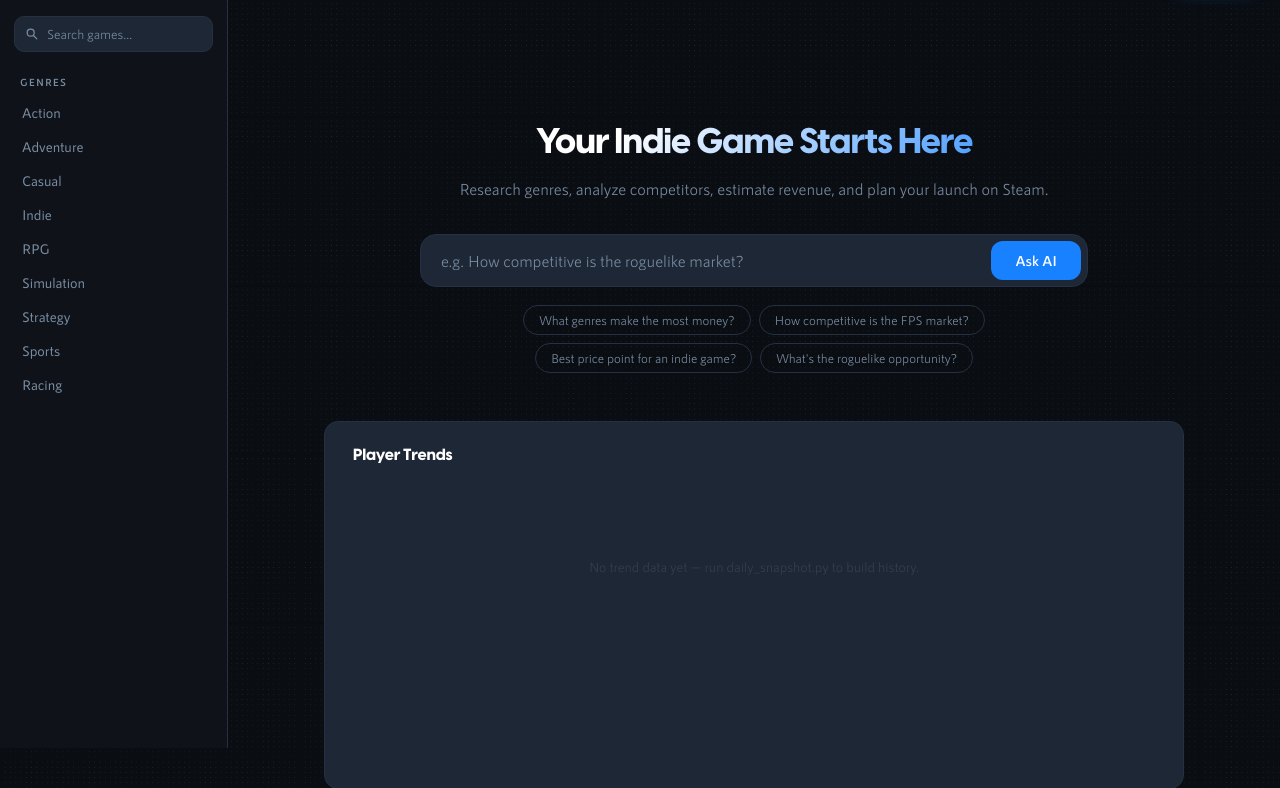
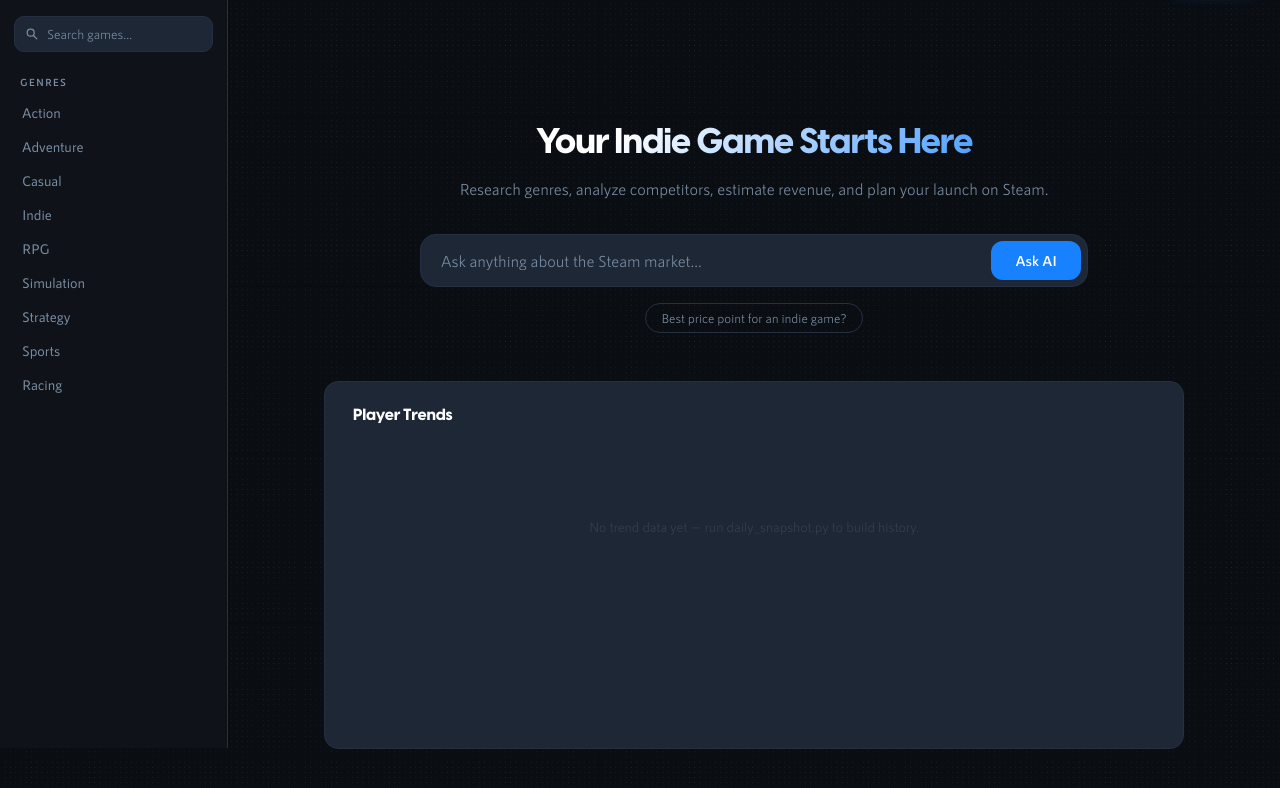
Before and after one commit to andrewmock96/Steam_Tool, a Flask app: page / in a window 1280 px wide. Shown: the part 52-840 px from the top of the page. Run offline with Flask 3, Linux system fonts and the light colour scheme; data that the repository does not hold is empty.

Commit message:
Add home button + replace suggestion chips with random single prompt
- Logo/brand name is now clickable, returns to home screen
- Clears genre selection, results, filters, and AI response
- Replaced 4 static suggestion chips with 1 random suggestion
- Rotates from pool of 16 prompts, changes on each click/home

Co-Authored-By: Claude Sonnet 4.6 <noreply@anthropic.com>

```diff
--- a/static/app.js
+++ b/static/app.js
@@ -235,12 +235,55 @@ heroInput.addEventListener("keydown", (e) => {
     if (e.key === "Enter") sendHeroMessage();
 });
 
-document.querySelectorAll(".suggestion-chip").forEach(chip => {
-    chip.addEventListener("click", () => {
-        heroInput.value = chip.textContent.trim();
-        heroInput.focus();
-        sendHeroMessage();
-    });
+const SUGGESTIONS = [
+    "What genres make the most money on Steam?",
+    "How competitive is the roguelike market?",
+    "Best price point for an indie game?",
+    "What's the survival game opportunity?",
+    "How do city builders perform on Steam?",
+    "Is the FPS market oversaturated?",
+    "What review score do I need to succeed?",
+    "How many wishlists do I need for launch?",
+    "What's the average revenue for an indie RPG?",
+    "Are horror games profitable on Steam?",
+    "How does early access affect sales?",
+    "What tags drive the most discoverability?",
+    "Is the cozy game market growing?",
+    "What's the metroidvania market look like?",
+    "How do free-to-play games make money on Steam?",
+    "What's the best genre for a solo developer?",
+];
+
+const randomSuggestion = document.getElementById("random-suggestion");
+function setRandomSuggestion() {
+    randomSuggestion.textContent = SUGGESTIONS[Math.floor(Math.random() * SUGGESTIONS.length)];
+}
+setRandomSuggestion();
+
+randomSuggestion.addEventListener("click", () => {
+    heroInput.value = randomSuggestion.textContent;
+    heroInput.focus();
+    sendHeroMessage();
+    setRandomSuggestion();
+});
+
+// Home button
+document.getElementById("home-btn").addEventListener("click", (e) => {
+    e.preventDefault();
+    clearActiveGenre();
+    document.getElementById("overview-section").classList.remove("hidden");
+    document.getElementById("market-section").classList.add("hidden");
+    document.getElementById("results-header").classList.add("hidden");
+    document.getElementById("results-grid").innerHTML = "";
+    document.getElementById("pagination").innerHTML = "";
+    const toolbar = document.getElementById("results-toolbar");
+    if (toolbar) toolbar.remove();
+    const filterRow = document.getElementById("filter-row");
+    if (filterRow) filterRow.remove();
+    heroResponse.classList.add("hidden");
+    heroInput.value = "";
+    setRandomSuggestion();
+    document.querySelector(".main-content").scrollTo({ top: 0, behavior: "smooth" });
 });
 
 // ----------------------------
--- a/static/style.css
+++ b/static/style.css
@@ -150,6 +150,16 @@ body {
         backdrop-filter: blur(2px);
     }
 }
+
+.brand-link {
+    display: flex;
+    align-items: center;
+    gap: 10px;
+    text-decoration: none;
+    transition: opacity var(--ease);
+}
+
+.brand-link:hover { opacity: 0.8; }
 
 .brand-logo {
     height: 26px;
@@ -461,21 +471,15 @@ body {
 #hero-send:hover    { opacity: 0.88; box-shadow: 0 4px 20px rgba(23,129,255,0.4); }
 #hero-send:disabled { opacity: 0.35; cursor: not-allowed; }
 
-.hero-suggestions {
-    display: flex;
-    flex-wrap: wrap;
-    gap: 8px;
-    justify-content: center;
-    margin-top: 18px;
-}
-
 .suggestion-chip {
+    display: block;
+    margin: 16px auto 0;
     padding: 6px 15px;
     background: transparent;
     border: 1px solid var(--border);
     border-radius: 999px;
     color: var(--text-muted);
-    font-family: inherit;
+    font-family: var(--font-body);
     font-size: 0.8rem;
     cursor: pointer;
     transition: all var(--ease);
@@ -1383,7 +1387,6 @@ body {
         border-radius: 9px;
     }
 
-    .hero-suggestions { gap: 6px; }
     .suggestion-chip { font-size: 0.72rem; padding: 5px 11px; }
 
     .hero-response { padding: 16px; margin-top: 24px; }
--- a/templates/index.html
+++ b/templates/index.html
@@ -21,8 +21,10 @@
             <button id="menu-toggle" class="menu-toggle" aria-label="Toggle menu">
                 <span></span><span></span><span></span>
             </button>
-            <img src="/static/logo.png" alt="Going Indie" class="brand-logo">
-            <span class="brand-name">Going Indie <span class="brand-sub">Market Research</span></span>
+            <a href="#" id="home-btn" class="brand-link">
+                <img src="/static/logo.png" alt="Going Indie" class="brand-logo">
+                <span class="brand-name">Going Indie <span class="brand-sub">Market Research</span></span>
+            </a>
         </div>
         <div class="topbar-right">
             <button id="chat-toggle">
@@ -79,15 +81,10 @@
                     <h1 class="hero-title">Your Indie Game Starts Here</h1>
                     <p class="hero-sub">Research genres, analyze competitors, estimate revenue, and plan your launch on Steam.</p>
                     <div class="hero-input-wrap">
-                        <input type="text" id="hero-input" placeholder="e.g. How competitive is the roguelike market?">
+                        <input type="text" id="hero-input" placeholder="Ask anything about the Steam market...">
                         <button id="hero-send">Ask AI</button>
                     </div>
-                    <div class="hero-suggestions">
-                        <button class="suggestion-chip">What genres make the most money?</button>
-                        <button class="suggestion-chip">How competitive is the FPS market?</button>
-                        <button class="suggestion-chip">Best price point for an indie game?</button>
-                        <button class="suggestion-chip">What's the roguelike opportunity?</button>
-                    </div>
+                    <button class="suggestion-chip" id="random-suggestion"></button>
                 </div>
                 <div id="hero-response" class="hero-response hidden"></div>
 
```
